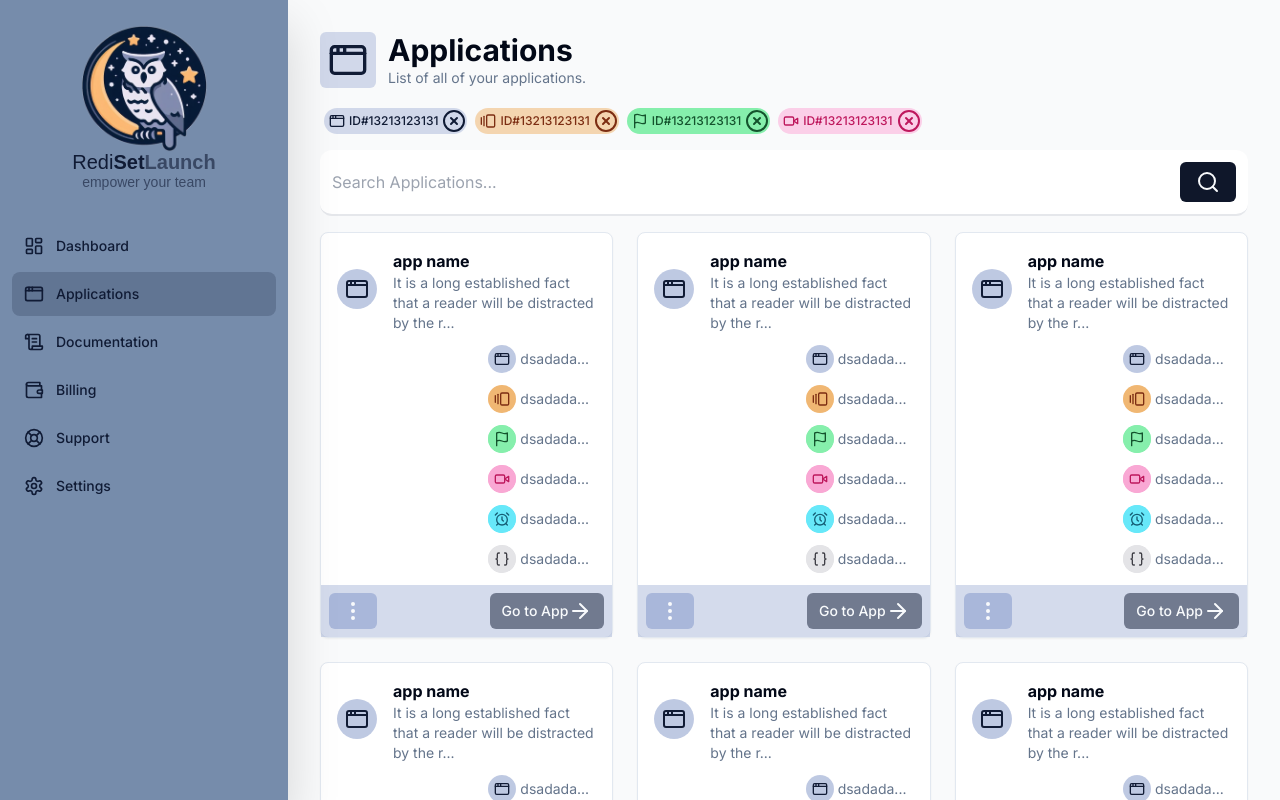
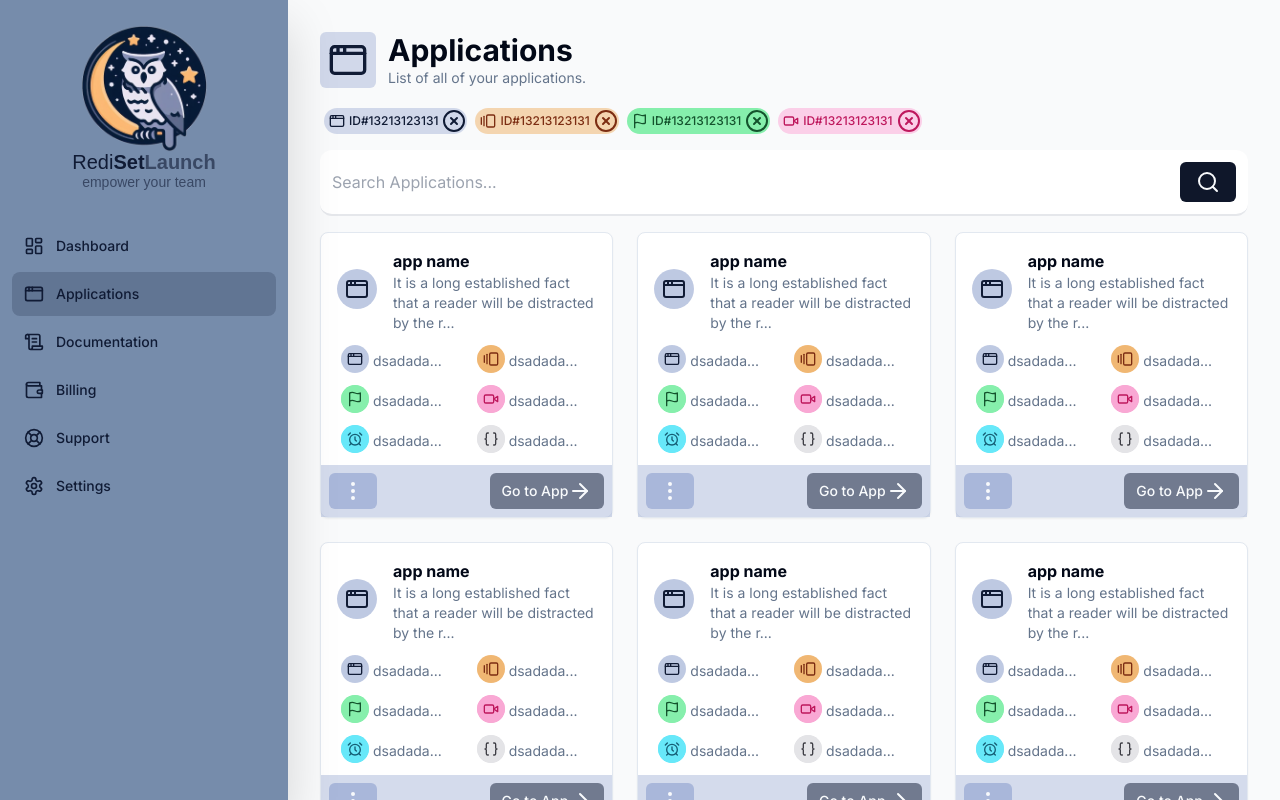
Before and after one commit to sameerdewan/redisetlaunch, a Next.js app: page /dashboard/apps in a window 1280 px wide. Shown: the top 800 px of the page. Built offline with nearby package versions, Linux system fonts and the light colour scheme; a web font is replaced by a local one.

Commit message:
entity attributes into a grid for 2 x 2 viewing

```diff
--- a/components/EntityGrid.tsx
+++ b/components/EntityGrid.tsx
@@ -31,11 +31,13 @@ export default function EntityGrid(props: EntityGridProps) {
             {
                 props.entities.map((entity) => (
                     <Card key={Math.random()}
-                          className='flex flex-col justify-between'>
+                          className='flex flex-col'
+                    >
                         <div className="flex items-center space-x-4 p-4">
                             <Avatar className={props.entityCardColors.BACKGROUND}>
-                                <AvatarFallback className={`${props.entityCardColors.BACKGROUND} ${props.entityCardColors.TEXT}`}>
-                                    {<props.icon />}
+                                <AvatarFallback
+                                    className={`${props.entityCardColors.BACKGROUND} ${props.entityCardColors.TEXT}`}>
+                                    {<props.icon/>}
                                 </AvatarFallback>
                             </Avatar>
                             <div className="flex-grow">
@@ -45,10 +47,13 @@ export default function EntityGrid(props: EntityGridProps) {
                                 </p>
                             </div>
                         </div>
-                        {props.entityAttributes?.map(entityAttribute => (
-                            <div key={entityAttribute.value} className='h-7 flex mb-3 justify-end'>
+                        <section className="grid grid-cols-2 pl-5">
+                            {props.entityAttributes?.map((entityAttribute, i) => (
+                                <div key={entityAttribute.value} className="flex w-full">
+                                    <div className="self-center h-7 flex mb-3 items-center">
                                         <Avatar className={`${entityAttribute.bgTwClass} h-7 w-7`}>
-                                    <AvatarFallback className={`${entityAttribute.bgTwClass} ${entityAttribute.textTwClass}`}>
+                                            <AvatarFallback
+                                                className={`${entityAttribute.bgTwClass} ${entityAttribute.textTwClass}`}>
                                                 <entityAttribute.icon className='h-4 w-4'/>
                                             </AvatarFallback>
                                         </Avatar>
@@ -56,11 +61,15 @@ export default function EntityGrid(props: EntityGridProps) {
                                             {truncate(entityAttribute.value, 10)}
                                         </span>
                                     </div>
+                                </div>
                             ))}
+                        </section>
                         <div className={`${props.entityCardColors.BACKGROUND} p-2 flex justify-between`}>
                             <DropdownMenu dir="rtl">
                                 <DropdownMenuTrigger>
-                                    <Button className={`${props.entityCardColors.SECONDARY_BACKGROUND} hover:${props.entityCardColors.PRIMARY_BACKGROUND}`} size='sm'>
+                                    <Button
+                                        className={`${props.entityCardColors.SECONDARY_BACKGROUND} hover:${props.entityCardColors.PRIMARY_BACKGROUND}`}
+                                        size='sm'>
                                         <MoreVertical/>
                                     </Button>
                                 </DropdownMenuTrigger>
@@ -74,7 +83,8 @@ export default function EntityGrid(props: EntityGridProps) {
                                 </DropdownMenuContent>
                             </DropdownMenu>
                             <Button onClick={() => props.goToEntity.main(entity.id)}
-                                    className={`${props.entityCardColors.PRIMARY_BACKGROUND} hover:${props.entityCardColors.PRIMARY_BACKGROUND_HOVER}`} size='sm'>
+                                    className={`${props.entityCardColors.PRIMARY_BACKGROUND} hover:${props.entityCardColors.PRIMARY_BACKGROUND_HOVER}`}
+                                    size='sm'>
                                 Go to {props.type}
                                 <ArrowRight/>
                             </Button>
```
Lines whose indentation alone changed are shown as unchanged.
